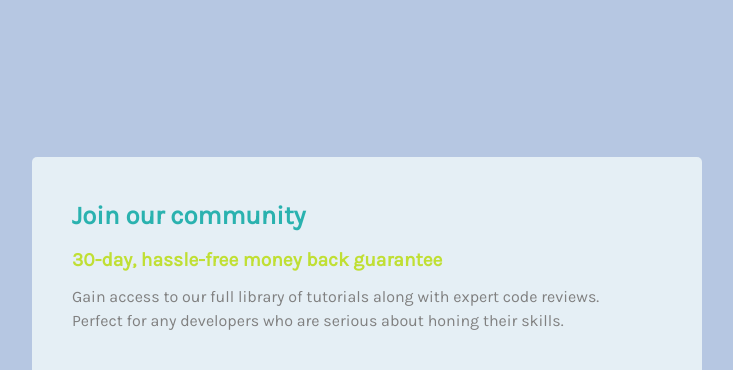
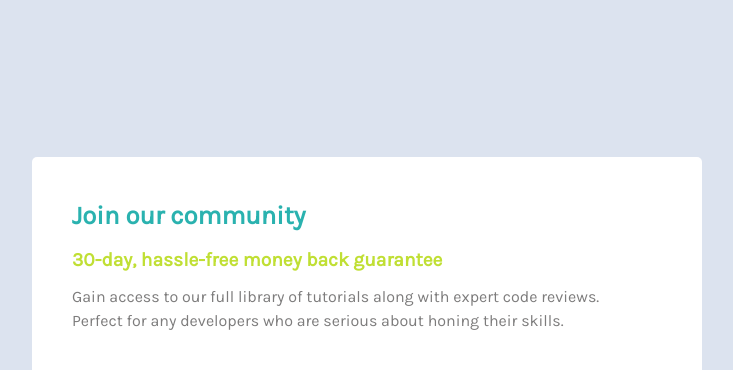
Before and after one commit to RoxySash/Single-Price-Grid-Component-CSS--Flexbox, a plain HTML site: page index.html in a window 1280 px wide. Shown: the top 370 px of the page, without its empty margins (273-1006 px from the left). Drawn offline with Linux system fonts and the light colour scheme.

Commit message:
Fifth Commit

```diff
--- a/styles.css
+++ b/styles.css
@@ -13,7 +13,7 @@
     line-height: 1.5;
     /* 4. Improve text rendering */
     -webkit-font-smoothing: antialiased;
-    background-color: var(--neutral-color-two);
+    background-color: hsl(218, 37%, 90%);
     font-family: var(--primary-font);
 
     display: flex;
@@ -64,7 +64,7 @@
     /* Color variables */
     --primary-color: hsl(179, 62%, 43%); /* Cyan */
     --secondary-color: hsl(71, 73%, 54%); /* Bright Yellow */
-    --neutral-color-one: hsl(204, 43%, 93%); /* Light Gray */
+    --neutral-color-one: hsl(202, 38%, 94%); /* Light Gray */
     --neutral-color-two: hsl(217, 44%, 80%); /* Grayish Blue */
     --primary-color-variant: hsl(179, 62%, 48%);
 
@@ -85,7 +85,7 @@
   }
 
   .card__one {
-    background-color: var(--neutral-color-one);
+    background-color: white;
     padding: 20px;
     border-top-left-radius: 5px;
     border-top-right-radius: 5px;
@@ -103,7 +103,7 @@
   }
 
   .card__one--description {
-    color: grey;
+    color: rgb(125, 124, 124);
   }
 
   .card__two {
```
